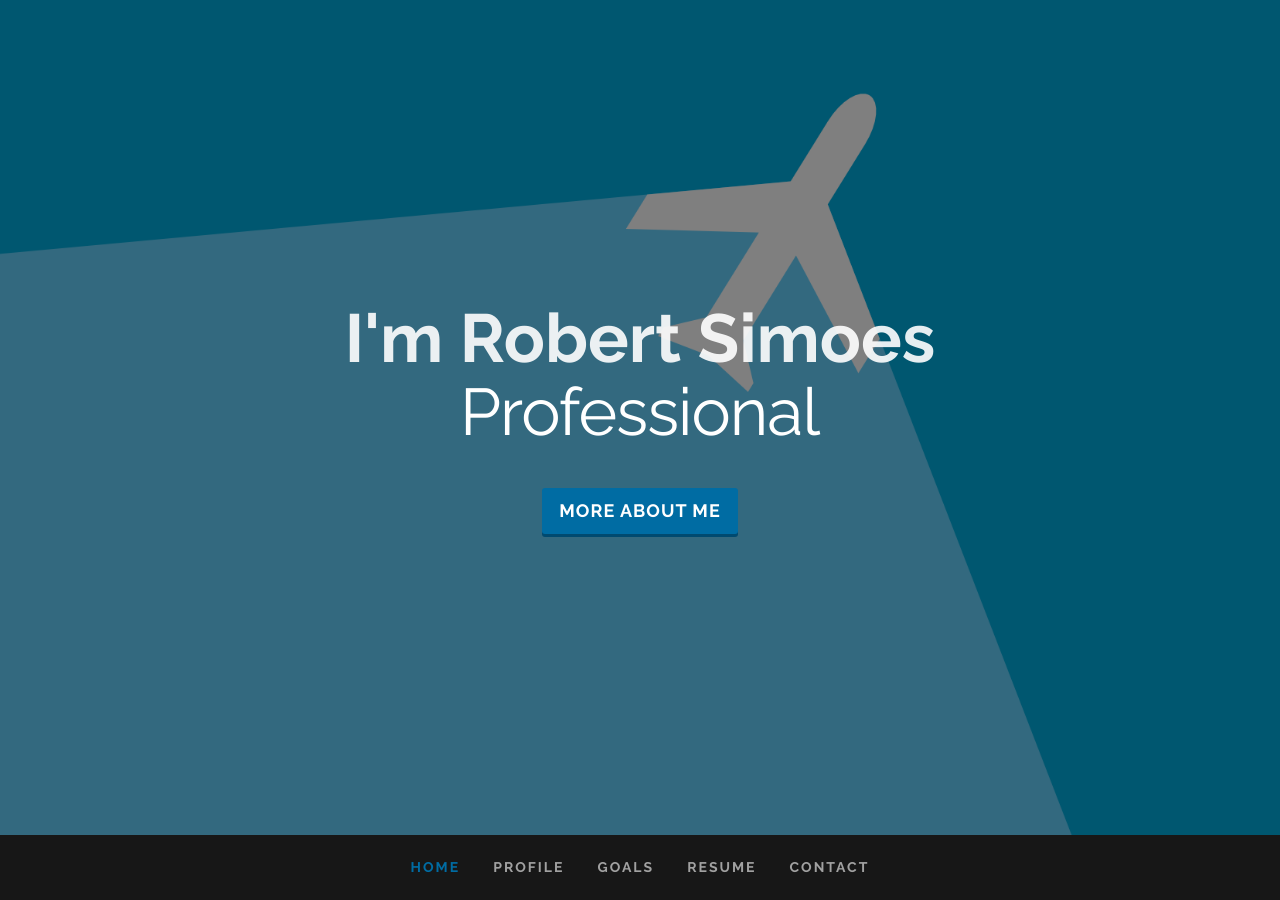
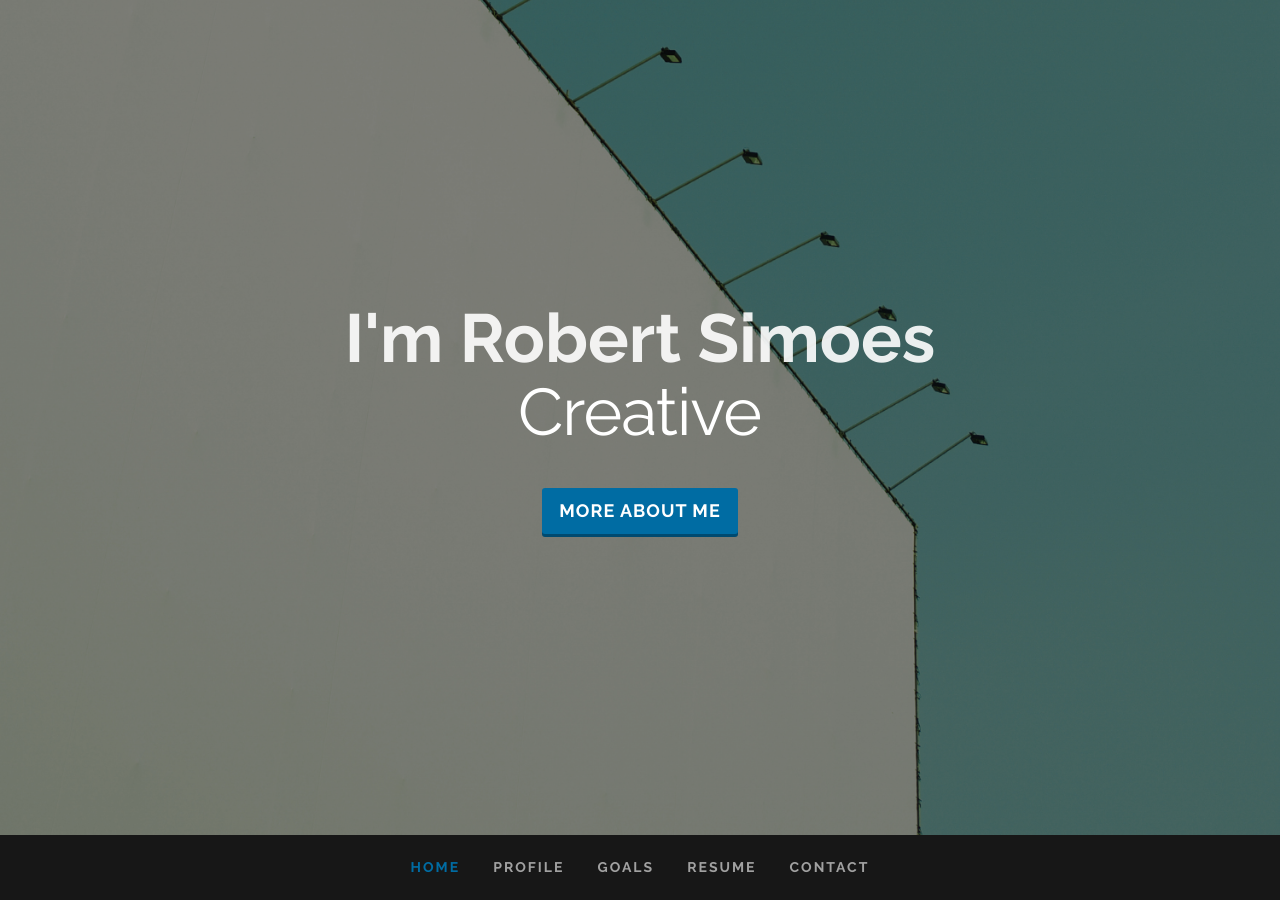
Before and after one commit to clearcareer/RobertSimoes, a Jekyll site: the page built from index.html, in a window 1280 px wide and 900 px high. Built offline with Jekyll 4.4.1, drawn with Linux system fonts in a browser that asks for light colours; some web fonts are replaced.

Commit message:
Updated '/index.html' via CloudCannon

```diff
--- a/index.html
+++ b/index.html
@@ -5,12 +5,12 @@
 full_name: Robert Simoes
 email: rarsimoes@gmail.com
 profilepic_path: /assets/images/current linked copy.png
-background_image_path: /assets/images/portfolio/flat-design-wallpapers-hd.png
+background_image_path: /assets/images/portfolio/mheiderich_studien_020.jpg
 upload_resume_path: /contact/resume_robert_simoes.pdf
 occupations:
+  - title: Creative
   - title: Professional
-  - title: Creative
-  - title: Leader
+  - title: Tech Enthusiast
 goals:
   - name: Learn
     icon: book
```
